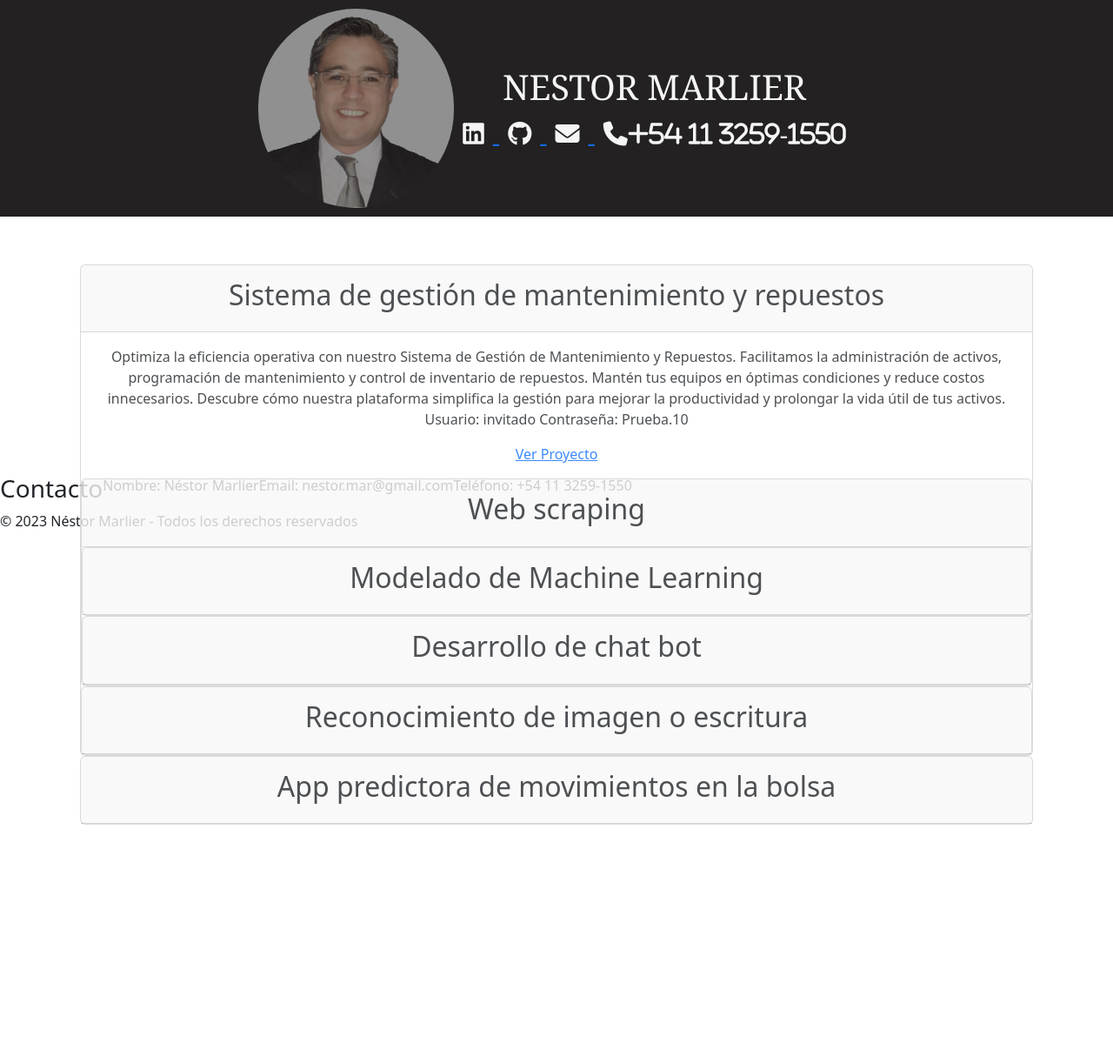
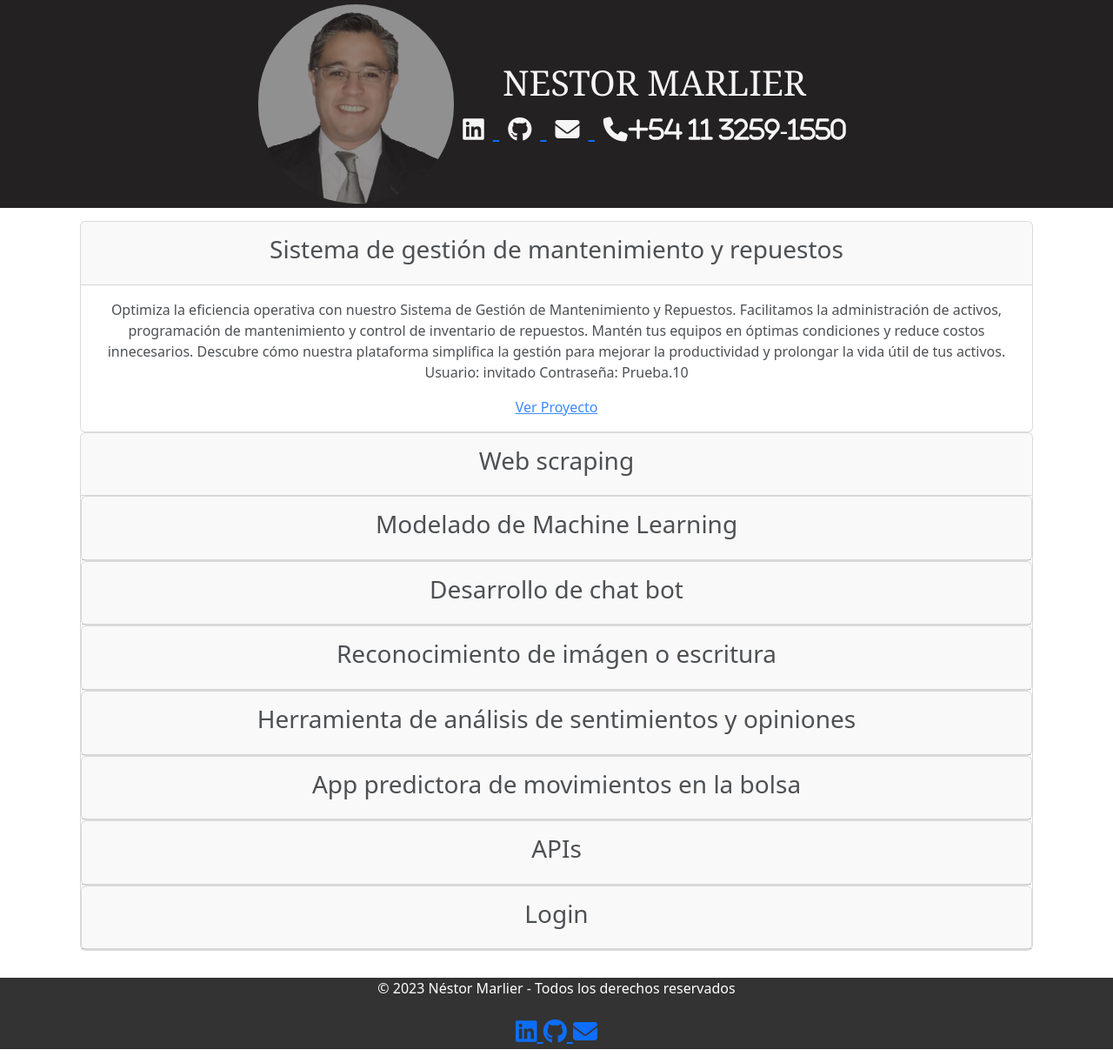
Before and after one commit to nestormarlier/Portfolio, a Django app: page / in a window 1280 px wide. Shown: the whole page at 87% size. Before the commit the page ends 948 px from the top, so only its background shows below. Run offline with Django 4.2, Linux system fonts and the light colour scheme.

Commit message:
Lista de proyectos actualizadas

```diff
--- a/aplicaciones/static/css/style.css
+++ b/aplicaciones/static/css/style.css
@@ -1,8 +1,4 @@
-body {
-    font-family: Arial, sans-serif;
-    width: auto;
-    height: auto;
-    background-color: #f4f4f4;
+* {
     margin: 0;
     padding: 0;
 }
@@ -13,7 +9,21 @@ header {
     align-items: center;
     background-color: #232122;
     color: #919091;
-    padding: 10px;
+    padding: 5px;
+    text-align: center;
+}
+
+.main-content {
+	align-items: center;
+	justify-content: center;
+	text-align: center;
+}
+
+.footer {
+    bottom: 0;
+    width: 100%;
+    background-color: #333; /* Cambia el color de fondo según tus preferencias */
+    color: white; /* Cambia el color del texto según tus preferencias */
     text-align: center;
 }
 
@@ -21,30 +31,6 @@ header {
     color: #007BFF;
 }
 
-h1 {
-    font-size: 36px;
-}
-
-.container {
-    max-width: 670px;
-    margin: 0 auto;
-    padding: 40px;
-}
-
-.button {
-    display: inline-block;
-    padding: 10px 20px;
-    background-color: #007BFF;
-    color: #919091;
-    text-decoration: none;
-    font-weight: bold;
-    border-radius: 5px;
-    transition: background-color 0.3s ease;
-}
-
-.button:hover {
-    background-color: #0056b3;
-}
 
 ul {
     list-style-type:circle; /* Establece el tipo de viñeta (puedes cambiarlo si lo deseas) */
@@ -62,9 +48,6 @@ ul {
 
 .lista-proyectos {
     background-size:auto;
-    width: auto;
-    height: 200px;
-    background-position: center;
     color:BLACK;
     text-align: center;
     padding: 15px 10px;
@@ -75,6 +58,10 @@ ul {
     font-size: 28px; /* Tamaño de los iconos */
 }
 
+.icon-footer {
+    font-size: 28px; /* Tamaño de los iconos del footer */
+    align-items: center;
+}
 .redes-sociales i {
     margin: 0 10px; /* Espacio entre los iconos */
     color: whitesmoke; /* Color de los iconos */
@@ -83,29 +70,11 @@ ul {
     color: #007BFF; /* Color de los iconos */
 }
 
-/* Estilos CSS para pantallas grandes */
-.contacto {
-    display: flex;
-    align-items: center;
-}
-
 .icono-telefono {
     font-size: 24px;
     margin-right: 10px;
 }
 
-/* Estilos CSS para pantallas pequeñas (móviles) */
-@media screen and (max-width: 768px) {
-    .contacto {
-        flex-direction: column;
-        text-align: center;
-    }
-
-    .icono-telefono {
-        font-size: 18px;
-        margin-bottom: 10px;
-    }
-}
 .nombre {
     font-family: Georgia, 'Times New Roman', Times, serif;
 }
--- a/templates/home.html
+++ b/templates/home.html
@@ -30,12 +30,11 @@
                 <a href="+54 11 32591550">
                     <i class="fas fa-phone"><span>+54 11 3259-1550</span></i>
                 </a>
-
                 <!-- Agrega más iconos de redes sociales según sea necesario -->
             </div>
         </div>
     </header>
-    <main>
+    <main class="main-content">
         <div class="container">
             <ul class="lista-proyectos">
                 <!-- Lista de proyectos -->
@@ -43,7 +42,7 @@
                     <div class="card">
                         <div class="card-header">
                             <a class="btn" data-bs-toggle="collapse" href="#collapseOne">
-                                <h2 class="h2-lista">Sistema de gestión de mantenimiento y repuestos</h2>
+                                <h3 class="h2-lista">Sistema de gestión de mantenimiento y repuestos</h3>
                             </a>
                         </div>
                         <div id="collapseOne" class="collapse show" data-bs-parent="#accordion">
@@ -57,10 +56,11 @@
                                 <a href="http://nestormar.pythonanywhere.com/admin">Ver Proyecto</a>
                             </div>
                         </div>
+                    </div>
                     <div class="card">
                         <div class="card-header">
                             <a class="collapsed btn" data-bs-toggle="collapse" href="#collapseTwo">
-                                    <h2>Web scraping</h2>
+                                <h3>Web scraping</h3>
                             </a>
                         </div>
                         <div id="collapseTwo" class="collapse" data-bs-parent="#accordion">
@@ -75,7 +75,7 @@
                         <div class="card">
                             <div class="card-header">
                                 <a class="collapsed btn" data-bs-toggle="collapse" href="#collapseThree">
-                                        <h2>Modelado de Machine Learning</h2>
+                                    <h3>Modelado de Machine Learning</h3>
                                 </a>
                             </div>
                             <div id="collapseThree" class="collapse" data-bs-parent="#accordion">
@@ -92,11 +92,11 @@
                         </div>
                         <div class="card">
                             <div class="card-header">
-                                    <a class="collapsed btn" data-bs-toggle="collapse" href="#collapseThree">
-                                        <h2>Desarrollo de chat bot</h2>
+                                <a class="collapsed btn" data-bs-toggle="collapse" href="#collapseFor">
+                                    <h3>Desarrollo de chat bot</h3>
                                 </a>
                             </div>
-                                <div id="collapseThree" class="collapse" data-bs-parent="#accordion">
+                            <div id="collapseFor" class="collapse" data-bs-parent="#accordion">
                                 <div class="card-body">
                                     <p>Sumérgete en el futuro de la interacción en línea con nuestro enfoque en el
                                         Desarrollo de Chatbots. Desde la conceptualización hasta la implementación,
@@ -108,14 +108,13 @@
                                 </div>
                             </div>
                         </div>
-                        </div>
                     <div class="card">
                         <div class="card-header">
-                                <a class="collapsed btn" data-bs-toggle="collapse" href="#collapseThree">
-                                    <h2>Reconocimiento de imagen o escritura</h2>
+                            <a class="collapsed btn" data-bs-toggle="collapse" href="#collapseFive">
+                                <h3>Reconocimiento de imágen o escritura</h3>
                             </a>
                         </div>
-                            <div id="collapseThree" class="collapse" data-bs-parent="#accordion">
+                        <div id="collapseFive" class="collapse" data-bs-parent="#accordion">
                             <div class="card-body">
                                 <p>Explora la magia del Reconocimiento de Imagen y Escritura en nuestra plataforma.
                                     Desde la identificación de objetos en imágenes hasta la conversión de escritura
@@ -128,20 +127,59 @@
                             </div>
                         </div>
                     </div>
+                    <div class="card">
+                        <div class="card-header">
+                            <a class="collapsed btn" data-bs-toggle="collapse" href="#collapseSix">
+                                <h3>Herramienta de análisis de sentimientos y opiniones</h3>
+                            </a>
+                        </div>
+                        <div id="collapseSix" class="collapse" data-bs-parent="#accordion">
+                            <div class="card-body">
+                                <p>Analiza de manera automática y en tiempo real las emociones y opiniones expresadas en texto, redes sociales y comentarios. Obtén valiosas perspectivas sobre la percepción de tu marca, producto o servicio. Descubre lo que realmente piensan tus clientes y toma decisiones más informadas para mejorar tu negocio.</p>
+                                <a href="https://nestormarlier.github.io/enconstruccion/">Ver Proyecto</a>
+                            </div>
+                        </div>
                     </div>
                     <div class="card">
                         <div class="card-header">
-                            <a class="collapsed btn" data-bs-toggle="collapse" href="#collapseThree">
-                                <h2>App predictora de movimientos en la bolsa</h2>
+                            <a class="collapsed btn" data-bs-toggle="collapse" href="#collapseSeven">
+                                <h3>App predictora de movimientos en la bolsa</h3>
                             </a>
                         </div>
-                        <div id="collapseThree" class="collapse" data-bs-parent="#accordion">
+                        <div id="collapseSeven" class="collapse" data-bs-parent="#accordion">
                             <div class="card-body">
-                                <p>Potencia tu inversión en el mercado de valores con nuestra innovadora App predictora
-                                    de movimientos en la bolsa. Utilizando algoritmos avanzados y análisis de datos en
-                                    tiempo real, te proporcionamos herramientas precisas para anticipar tendencias y
+                                <p>Potencia tu inversión en el mercado de valores con nuestra innovadora App
+                                    predictora
+                                    de movimientos en la bolsa. Utilizando algoritmos avanzados y análisis de datos
+                                    en tiempo real, te proporcionamos herramientas precisas para anticipar tendencias y
                                     tomar decisiones informadas. Aprovecha nuestra tecnología de vanguardia para
                                     optimizar tu cartera y maximizar tus ganancias en el mundo financiero.</p>
+                                <a href="https://nestormarlier.github.io/enconstruccion/">Ver Proyecto</a>
+                            </div>
+                        </div>
+                    </div>
+                    <div class="card">
+                        <div class="card-header">
+                            <a class="collapsed btn" data-bs-toggle="collapse" href="#collapseEight">
+                                <h3>APIs</h3>
+                            </a>
+                        </div>
+                        <div id="collapseEight" class="collapse" data-bs-parent="#accordion">
+                            <div class="card-body">
+                                <p>Descubre el poder de la conectividad y la flexibilidad con nuestras APIs de vanguardia. Facilitamos la integración de datos y servicios en tus aplicaciones, permitiéndote construir soluciones innovadoras de manera más eficiente. Con nuestras APIs, puedes acceder a funcionalidades específicas, automatizar tareas y ampliar las capacidades de tus aplicaciones. Únete a nosotros en la revolución de la interoperabilidad y desbloquea un mundo de posibilidades.</p>
+                                <a href="https://nestormarlier.github.io/enconstruccion/">Ver Proyecto</a>
+                            </div>
+                        </div>
+                    </div>
+                    <div class="card">
+                        <div class="card-header">
+                            <a class="collapsed btn" data-bs-toggle="collapse" href="#collapseSeven">
+                                <h3>Login</h3>
+                            </a>
+                        </div>
+                        <div id="collapseSeven" class="collapse" data-bs-parent="#accordion">
+                            <div class="card-body">
+                                <p>Accede de manera segura y cómoda a tu cuenta con nuestra funcionalidad de inicio de sesión. Protege tus datos y disfruta de una experiencia de usuario sin problemas. Ingresa con tu nombre de usuario y contraseña para acceder a contenido exclusivo, realizar transacciones seguras o gestionar tu perfil de forma sencilla. Tu seguridad y comodidad son nuestra prioridad.</p>
                                 <a href="https://nestormarlier.github.io/enconstruccion/">Ver Proyecto</a>
                             </div>
                         </div>
@@ -150,19 +188,20 @@
             </ul>
         </div>
     </main>
-    <footer>
-        <div class="contacto">
-            <h3>Contacto</h3>
-            <p>Nombre: Néstor Marlier</p>
-            <p>Email: nestor.mar@gmail.com</p>
-            <p>Teléfono: +54 11 3259-1550</p>
-        </div>
-        <div class="derechos">
+    <footer class="footer">
             <p>&copy; 2023 Néstor Marlier - Todos los derechos reservados</p>
-        </div>
+            <p class="icon-footer">
+                <a href="https://www.linkedin.com/in/nestor-marlier/" target="_blank" rel="noopener noreferrer">
+                    <i class="fab fa-linkedin"></i>
+                </a>
+                <a href="https://github.com/nestormarlier" target="_blank" rel="noopener noreferrer">
+                    <i class="fab fa-github"></i>
+                </a>
+                <a href="mailto:nestor.mar@gmail.com" target="_blank" rel="noopener noreferrer">
+                    <i class="fas fa-envelope"></i>
+                </a>
+            </p>
     </footer>
-    <script src="https://cdn.jsdelivr.net/npm/bootstrap@5.3.2/dist/js/bootstrap.bundle.min.js"
-        integrity="sha384-C6RzsynM9kWDrMNeT87bh95OGNyZPhcTNXj1NW7RuBCsyN/o0jlpcV8Qyq46cDfL"
-        crossorigin="anonymous"></script>
+    <script src="https://cdn.jsdelivr.net/npm/bootstrap@5.3.2/dist/js/bootstrap.bundle.min.js" integrity="sha384-C6RzsynM9kWDrMNeT87bh95OGNyZPhcTNXj1NW7RuBCsyN/o0jlpcV8Qyq46cDfL" crossorigin="anonymous"></script>
 </body>
 </html>
```
Lines whose indentation alone changed are shown as unchanged.
